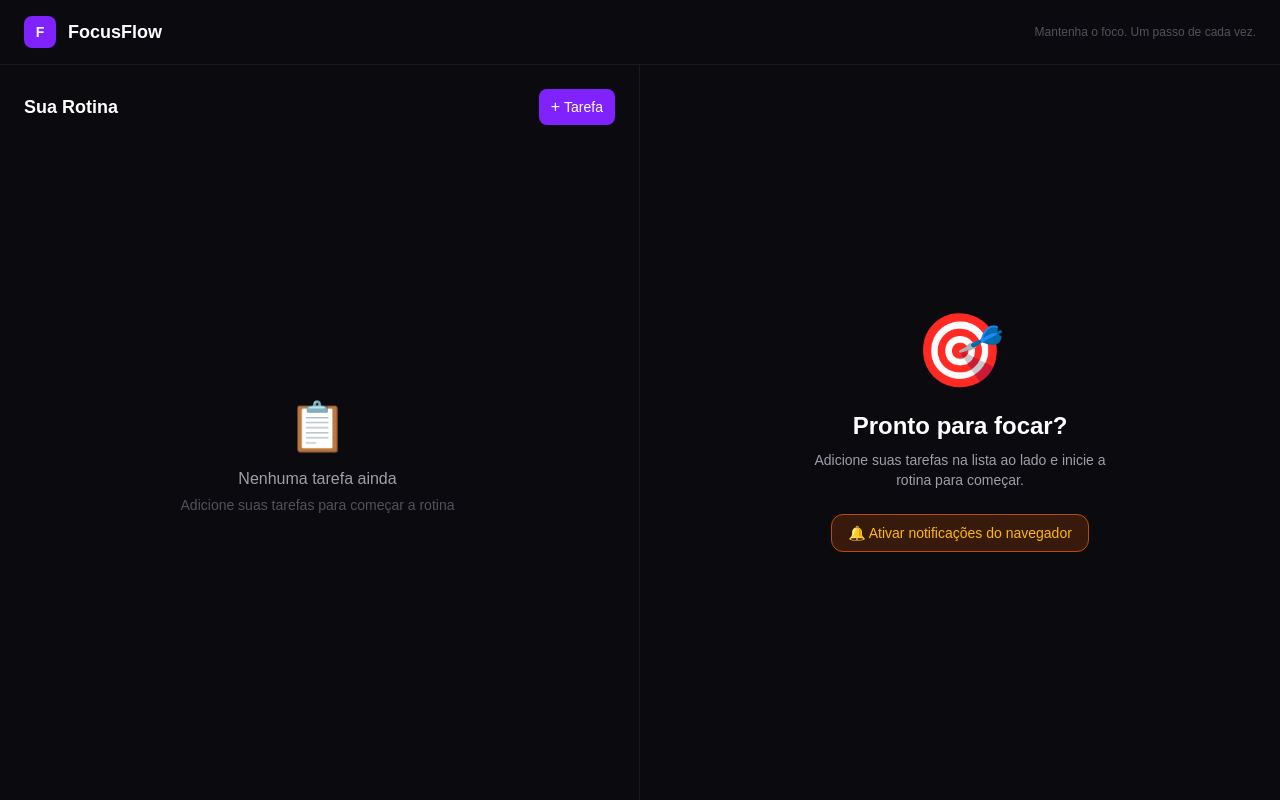
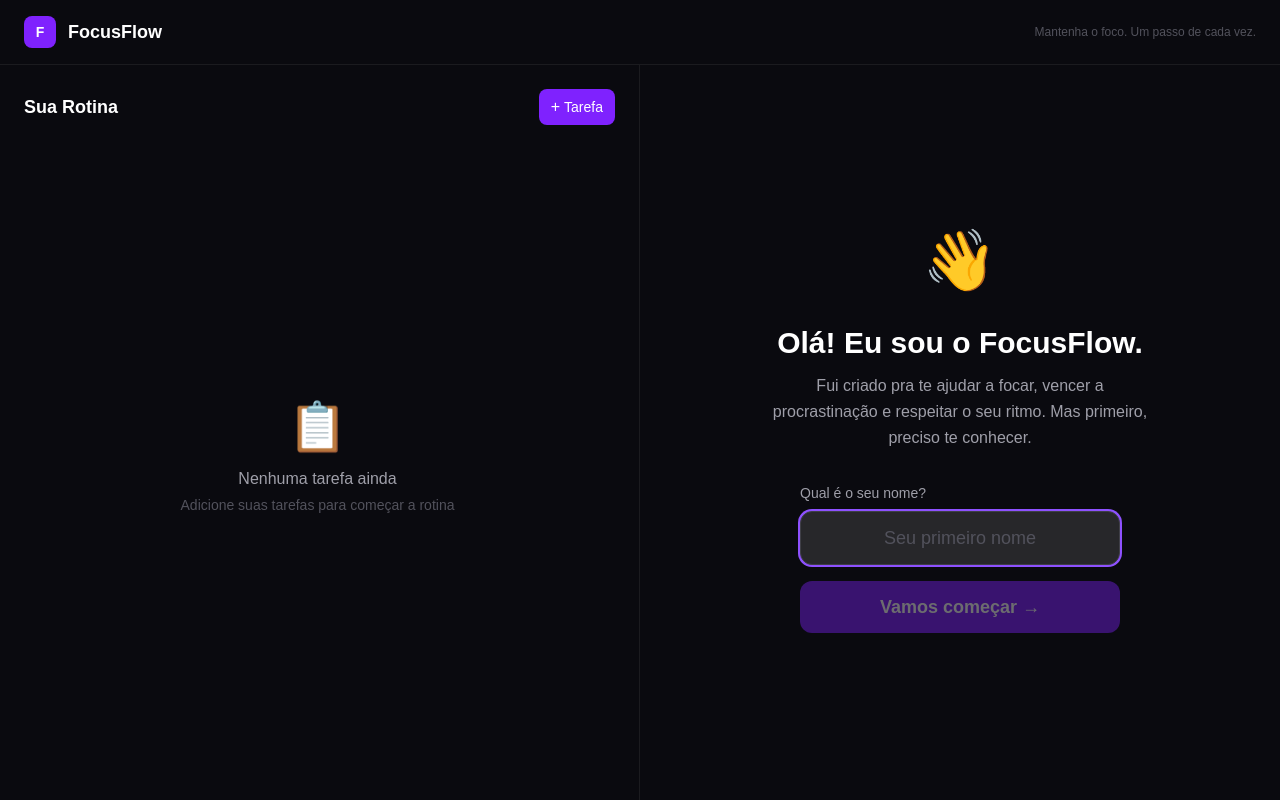
Before and after one commit to elloadsmarketing/focusflow, a Next.js app: page / in a window 1280 px wide. Built offline with nearby package versions, Linux system fonts and the light colour scheme.

Commit message:
feat: tela de boas-vindas personalizada com nome e mensagens de cuidado

```diff
--- a/src/app/page.tsx
+++ b/src/app/page.tsx
@@ -6,7 +6,7 @@ import FocusTimer from '@/components/FocusTimer'
 import { playStartSound } from '@/lib/alarm'
 
 export default function Home() {
-  const { timer, startSession } = useAppStore()
+  const { timer, userName, startSession } = useAppStore()
 
   const handleStart = (taskIds: string[]) => {
     playStartSound()
@@ -30,7 +30,7 @@ export default function Home() {
           )}
         </div>
         <div className="text-xs text-zinc-600">
-          Mantenha o foco. Um passo de cada vez.
+          {userName ? `Foco total, ${userName}. Um passo de cada vez. 💜` : 'Mantenha o foco. Um passo de cada vez.'}
         </div>
       </header>
 
--- a/src/components/FocusTimer.tsx
+++ b/src/components/FocusTimer.tsx
@@ -3,6 +3,7 @@
 import { useEffect, useRef, useState } from 'react'
 import { useAppStore } from '@/lib/store'
 import { startAlarm, stopAlarm, playStartSound, requestNotificationPermission, sendNotification } from '@/lib/alarm'
+import WelcomeScreen from './WelcomeScreen'
 
 export default function FocusTimer() {
   const { tasks, timer, tickTimer, pauseTimer, resumeTimer, nextTask, stopSession } = useAppStore()
@@ -78,28 +79,10 @@ export default function FocusTimer() {
 
   if (!timer.sessionStarted) {
     return (
-      <div className="flex flex-col items-center justify-center h-full gap-6 text-center">
-        <div className="text-7xl">🎯</div>
-        <div>
-          <h2 className="text-2xl font-bold text-white mb-2">Pronto para focar?</h2>
-          <p className="text-zinc-400 text-sm max-w-xs">
-            Adicione suas tarefas na lista ao lado e inicie a rotina para começar.
-          </p>
-        </div>
-        {!notifGranted && (
-          <button
-            onClick={() => requestNotificationPermission().then(setNotifGranted)}
-            className="px-4 py-2 bg-amber-900/40 border border-amber-700 rounded-xl text-amber-400 text-sm font-medium hover:bg-amber-900/60 transition-colors"
-          >
-            🔔 Ativar notificações do navegador
-          </button>
-        )}
-        {notifGranted && (
-          <div className="flex items-center gap-2 px-4 py-2 bg-emerald-900/30 border border-emerald-700/50 rounded-xl text-emerald-400 text-sm">
-            ✅ Notificações ativadas
-          </div>
-        )}
-      </div>
+      <WelcomeScreen
+        notifGranted={notifGranted}
+        onRequestNotif={() => requestNotificationPermission().then(setNotifGranted)}
+      />
     )
   }
 
--- /dev/null
+++ b/src/components/WelcomeScreen.tsx
@@ -0,0 +1,180 @@
+'use client'
+
+import { useState, useEffect } from 'react'
+import { useAppStore } from '@/lib/store'
+
+const MESSAGES = [
+  {
+    hora: [5, 11],
+    titulo: (nome: string) => `Bom dia, ${nome}! ☀️`,
+    sub: 'O dia acabou de começar. Você tem tudo dentro de você pra fazer acontecer.',
+  },
+  {
+    hora: [12, 17],
+    titulo: (nome: string) => `Boa tarde, ${nome}! 💪`,
+    sub: 'Cada minuto focado agora é uma versão melhor de você amanhã.',
+  },
+  {
+    hora: [18, 23],
+    titulo: (nome: string) => `Boa noite, ${nome}! 🌙`,
+    sub: 'Ainda dá tempo de ser produtivo. Pequenos passos fazem a diferença.',
+  },
+  {
+    hora: [0, 4],
+    titulo: (nome: string) => `Ei, ${nome}... 🌌`,
+    sub: 'Sei que é tarde. Mas você está aqui, e isso já é muito.',
+  },
+]
+
+const CUIDADO_FRASES = [
+  'Procrastinar não é fraqueza — é o seu cérebro pedindo um empurrão. Eu estou aqui pra isso.',
+  'Você não precisa ser perfeito. Precisa apenas começar. Eu cuido do resto.',
+  'Com TDAH, começar é a parte mais difícil. Então deixa eu te ajudar a dar o primeiro passo.',
+  'Cada tarefa concluída é uma vitória real. E você merece celebrar cada uma.',
+  'Foco não é um dom — é uma habilidade. E você está aqui treinando. Isso conta muito.',
+  'Não se compare com ninguém. Só compare com quem você foi ontem.',
+]
+
+function getMessageForHour() {
+  const hora = new Date().getHours()
+  return MESSAGES.find((m) => hora >= m.hora[0] && hora <= m.hora[1]) ?? MESSAGES[0]
+}
+
+function getRandomFrase() {
+  return CUIDADO_FRASES[Math.floor(Math.random() * CUIDADO_FRASES.length)]
+}
+
+interface Props {
+  notifGranted: boolean
+  onRequestNotif: () => void
+}
+
+export default function WelcomeScreen({ notifGranted, onRequestNotif }: Props) {
+  const { userName, setUserName } = useAppStore()
+  const [inputName, setInputName] = useState('')
+  const [frase] = useState(getRandomFrase)
+  const [msg] = useState(getMessageForHour)
+  const [showNameForm, setShowNameForm] = useState(false)
+
+  const handleSaveName = (e: React.FormEvent) => {
+    e.preventDefault()
+    const trimmed = inputName.trim()
+    if (trimmed) {
+      setUserName(trimmed)
+      setShowNameForm(false)
+    }
+  }
+
+  // First time — ask for name
+  if (!userName) {
+    return (
+      <div className="flex flex-col items-center justify-center h-full gap-8 text-center px-8">
+        <div className="text-6xl animate-bounce">👋</div>
+        <div>
+          <h2 className="text-3xl font-black text-white mb-3">Olá! Eu sou o FocusFlow.</h2>
+          <p className="text-zinc-400 text-base max-w-sm leading-relaxed">
+            Fui criado pra te ajudar a focar, vencer a procrastinação e respeitar o seu ritmo.
+            Mas primeiro, preciso te conhecer.
+          </p>
+        </div>
+
+        <form onSubmit={handleSaveName} className="w-full max-w-xs flex flex-col gap-4">
+          <div>
+            <label className="block text-sm font-medium text-zinc-400 mb-2 text-left">
+              Qual é o seu nome?
+            </label>
+            <input
+              type="text"
+              value={inputName}
+              onChange={(e) => setInputName(e.target.value)}
+              placeholder="Seu primeiro nome"
+              className="w-full bg-zinc-800 border border-zinc-700 rounded-xl px-4 py-3 text-white text-lg placeholder-zinc-600 focus:outline-none focus:ring-2 focus:ring-violet-500 text-center"
+              autoFocus
+            />
+          </div>
+          <button
+            type="submit"
+            disabled={!inputName.trim()}
+            className="w-full py-3 rounded-xl font-bold text-white bg-violet-600 hover:bg-violet-500 disabled:opacity-40 disabled:cursor-not-allowed transition-all active:scale-95 text-lg"
+          >
+            Vamos começar →
+          </button>
+        </form>
+      </div>
+    )
+  }
+
+  // Returning user
+  return (
+    <div className="flex flex-col items-center justify-center h-full gap-6 text-center px-6">
+      {/* Greeting */}
+      <div className="flex flex-col items-center gap-2">
+        <h2 className="text-3xl font-black text-white">{msg.titulo(userName)}</h2>
+        <p className="text-zinc-400 text-sm max-w-xs leading-relaxed">{msg.sub}</p>
+      </div>
+
+      {/* Cuidado card */}
+      <div className="bg-violet-950/40 border border-violet-700/40 rounded-2xl px-6 py-5 max-w-xs">
+        <div className="text-2xl mb-2">💜</div>
+        <p className="text-zinc-300 text-sm leading-relaxed italic">"{frase}"</p>
+      </div>
+
+      {/* Instrução */}
+      <div className="flex flex-col items-center gap-3">
+        <div className="flex items-center gap-2 text-zinc-500 text-sm">
+          <span className="text-zinc-600">←</span>
+          <span>Adicione suas tarefas e inicie a rotina</span>
+        </div>
+
+        {!notifGranted && (
+          <button
+            onClick={onRequestNotif}
+            className="flex items-center gap-2 px-4 py-2 bg-amber-900/40 border border-amber-700/50 rounded-xl text-amber-400 text-sm font-medium hover:bg-amber-900/60 transition-colors"
+          >
+            🔔 Ativar alarme no navegador
+          </button>
+        )}
+
+        {notifGranted && (
+          <div className="flex items-center gap-2 px-4 py-2 bg-emerald-900/30 border border-emerald-700/40 rounded-xl text-emerald-400 text-xs">
+            ✅ Alarme do navegador ativado
+          </div>
+        )}
+      </div>
+
+      {/* Change name */}
+      {!showNameForm ? (
+        <button
+          onClick={() => setShowNameForm(true)}
+          className="text-xs text-zinc-700 hover:text-zinc-500 transition-colors"
+        >
+          Não é {userName}? Clique aqui
+        </button>
+      ) : (
+        <form onSubmit={handleSaveName} className="flex gap-2 items-center">
+          <input
+            type="text"
+            value={inputName}
+            onChange={(e) => setInputName(e.target.value)}
+            placeholder="Seu nome"
+            className="bg-zinc-800 border border-zinc-700 rounded-lg px-3 py-1.5 text-white text-sm focus:outline-none focus:ring-1 focus:ring-violet-500 w-36"
+            autoFocus
+          />
+          <button
+            type="submit"
+            className="px-3 py-1.5 rounded-lg bg-violet-600 hover:bg-violet-500 text-white text-sm transition-colors"
+          >
+            Ok
+          </button>
+          <button
+            type="button"
+            onClick={() => setShowNameForm(false)}
+            className="text-zinc-500 text-sm hover:text-zinc-300"
+          >
+            ✕
+          </button>
+        </form>
+      )}
+    </div>
+  )
+}
--- a/src/lib/store.ts
+++ b/src/lib/store.ts
@@ -22,6 +22,8 @@ export interface TimerState {
 interface AppStore {
   tasks: Task[]
   timer: TimerState
+  userName: string
+  setUserName: (name: string) => void
   addTask: (task: Omit<Task, 'id'>) => void
   updateTask: (id: string, task: Omit<Task, 'id'>) => void
   removeTask: (id: string) => void
@@ -50,6 +52,9 @@ export const useAppStore = create<AppStore>()(
     (set, get) => ({
       tasks: [],
       timer: defaultTimer,
+      userName: '',
+
+      setUserName: (name) => set({ userName: name }),
 
       addTask: (taskData) => {
         const task: Task = { ...taskData, id: crypto.randomUUID() }
@@ -142,7 +147,7 @@ export const useAppStore = create<AppStore>()(
     }),
     {
       name: 'focusflow-storage',
-      partialize: (state) => ({ tasks: state.tasks }),
+      partialize: (state) => ({ tasks: state.tasks, userName: state.userName }),
     }
   )
 )
```
